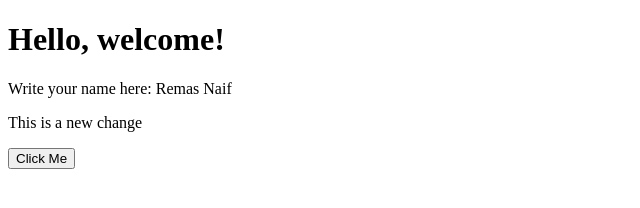
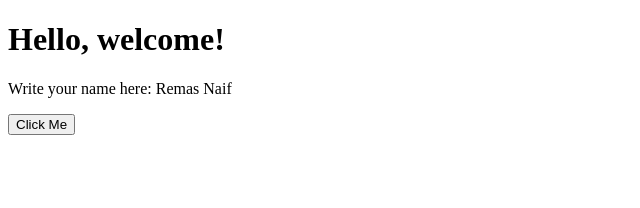
Before and after one commit to remasalharbi322-dotcom/lab55, a plain HTML site: page index.html in a window 1280 px wide. Shown: the whole page, without its empty margins (0-640 px from the left). Drawn offline with Linux system fonts and the light colour scheme.

Commit message:
Remove paragraph

```diff
--- a/index.html
+++ b/index.html
@@ -8,7 +8,7 @@
 <body>
     <h1>Hello, welcome!</h1>
     <p>Write your name here: Remas Naif</p>
-    <p>This is a new change</p>
+
     <button onclick="alert('Button clicked!')">Click Me</button>
 </body>
 </html>
```
